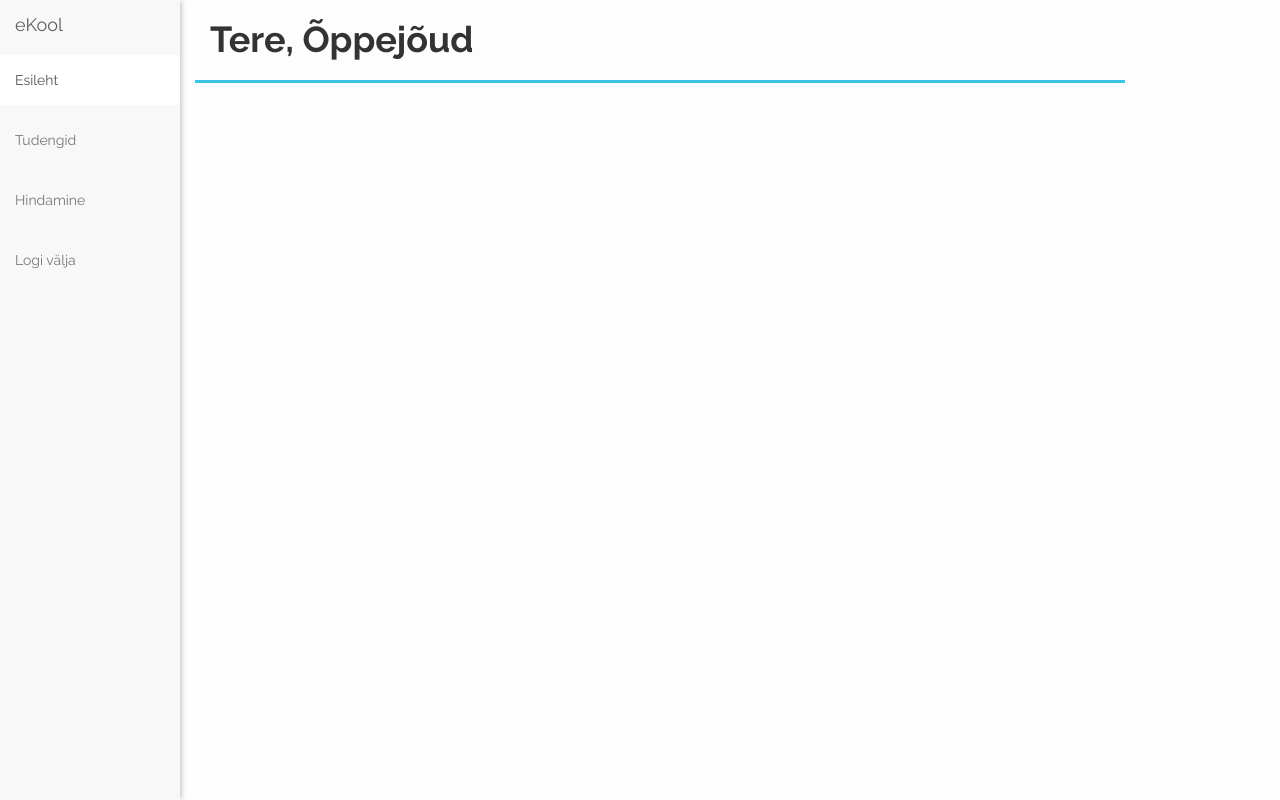
After one commit to ricokoiv/Kasutajaliidesed, a PHP site: page /teacherindex.html in a window 1280 px wide. The commit adds this page. Run offline with PHP 8.4, Linux system fonts and the light colour scheme; some libraries are stand-ins or nearby versions.

```diff
--- a/css/custom.css
+++ b/css/custom.css
@@ -222,3 +222,7 @@ h3 {
     margin-bottom: 1%;
     padding-bottom: 10px;
 }
+
+#register-checkbox {
+    text-align:center;
+}
--- a/index.html
+++ b/index.html
@@ -33,6 +33,7 @@
                 <li class="active"><a href="#">Esileht</a></li>
                 <li><a href="#">Hinded</a></li>
                 <li><a href="#">Esitamine</a></li>
+                <li><a href="login.html">Logi välja</a></li>
                 <!-- <li class="dropdown">
                   <a href="#" class="dropdown-toggle" data-toggle="dropdown">Dropdown <b class="caret"></b></a>
                   <ul class="dropdown-menu">
@@ -55,7 +56,7 @@
       </div>
       <div class="col-xs-12 col-sm-9">
         <div class="col-xs-12 header">
-            <h1>Tere, Juhan Juurikas</h1>
+            <h1>Tere, Tudeng</h1>
         </div>
 
         <div class="col-xs-12 col-md-6 block">
--- a/login.html
+++ b/login.html
@@ -64,6 +64,10 @@
 									<div class="form-group">
 										<input type="password" name="confirm-password" id="confirm-password" tabindex="2" class="form-control" placeholder="Korda parooli">
 									</div>
+                                    <div class="form-group" id="register-checkbox">
+                                        <label><input class="cb" id="student-cb" type="checkbox" checked>Tudeng</label>
+                                        <label><input class="cb" type="checkbox">Õppejõud</label>
+                                    </div>
 									<div class="form-group">
 										<div class="row">
 											<div class="col-sm-6 col-sm-offset-3">
--- /dev/null
+++ b/teacherindex.html
@@ -0,0 +1,74 @@
+<!DOCTYPE html>
+<html lang="en">
+  <head>
+    <meta charset="utf-8">
+    <meta http-equiv="X-UA-Compatible" content="IE=edge">
+    <meta name="viewport" content="width=device-width, initial-scale=1">
+    <title>Kasutajaliidesed</title>
+
+    <!-- Bootstrap -->
+    <link href="css/bootstrap.min.css" rel="stylesheet">
+    <link href="css/custom.css" rel="stylesheet">
+    <link href='https://fonts.googleapis.com/css?family=Raleway:400,700,600,300,800' rel='stylesheet' type='text/css'>
+
+  </head>
+  <body>
+    <div class="container-fluid">
+      <div class="col-xs-12 col-sm-3 navcol">
+        <nav class="navbar navbar-default" role="navigation">
+            <!-- Brand and toggle get grouped for better mobile display -->
+            <div class="navbar-header">
+              <button type="button" class="navbar-toggle" data-toggle="collapse" data-target=".navbar-ex1-collapse">
+                <span class="sr-only">Toggle navigation</span>
+                <span class="icon-bar"></span>
+                <span class="icon-bar"></span>
+                <span class="icon-bar"></span>
+              </button>
+              <a class="navbar-brand" href="#">eKool</a>
+            </div>
+
+            <!-- Collect the nav links, forms, and other content for toggling -->
+            <div class="collapse navbar-collapse navbar-ex1-collapse">
+              <ul class="nav navbar-nav">
+                <li class="active"><a href="#">Esileht</a></li>
+                <li><a href="#">Tudengid</a></li>
+                <li><a href="#">Hindamine</a></li>
+                <li><a href="login.html">Logi välja</a></li>
+                <!-- <li class="dropdown">
+                  <a href="#" class="dropdown-toggle" data-toggle="dropdown">Dropdown <b class="caret"></b></a>
+                  <ul class="dropdown-menu">
+                    <li><a href="#">Action</a></li>
+                    <li><a href="#">Another action</a></li>
+                    <li><a href="#">Something else here</a></li>
+                    <li><a href="#">Separated link</a></li>
+                    <li><a href="#">One more separated link</a></li>
+                  </ul>
+                </li> -->
+              </ul>
+              <!-- <form class="navbar-form navbar-left" role="search">
+                <div class="form-group">
+                  <input type="text" class="form-control" placeholder="Search">
+                </div>
+                <button type="submit" class="btn btn-default">Submit</button>
+              </form> -->
+            </div><!-- /.navbar-collapse -->
+          </nav>
+      </div>
+      <div class="col-xs-12 col-sm-9">
+        <div class="col-xs-12 header">
+            <h1>Tere, Õppejõud</h1>
+        </div>
+
+        <!-- <input type="file" name="somename" size="chars"> -->
+
+        </div>
+      </div>
+    </div>
+
+
+    <!-- jQuery (necessary for Bootstrap's JavaScript plugins) -->
+    <script src="https://ajax.googleapis.com/ajax/libs/jquery/1.11.3/jquery.min.js"></script>
+    <!-- Include all compiled plugins (below), or include individual files as needed -->
+    <script src="js/bootstrap.min.js"></script>
+  </body>
+</html>
```
Also changed, not shown: js/login.js (+23 -8 lines).
